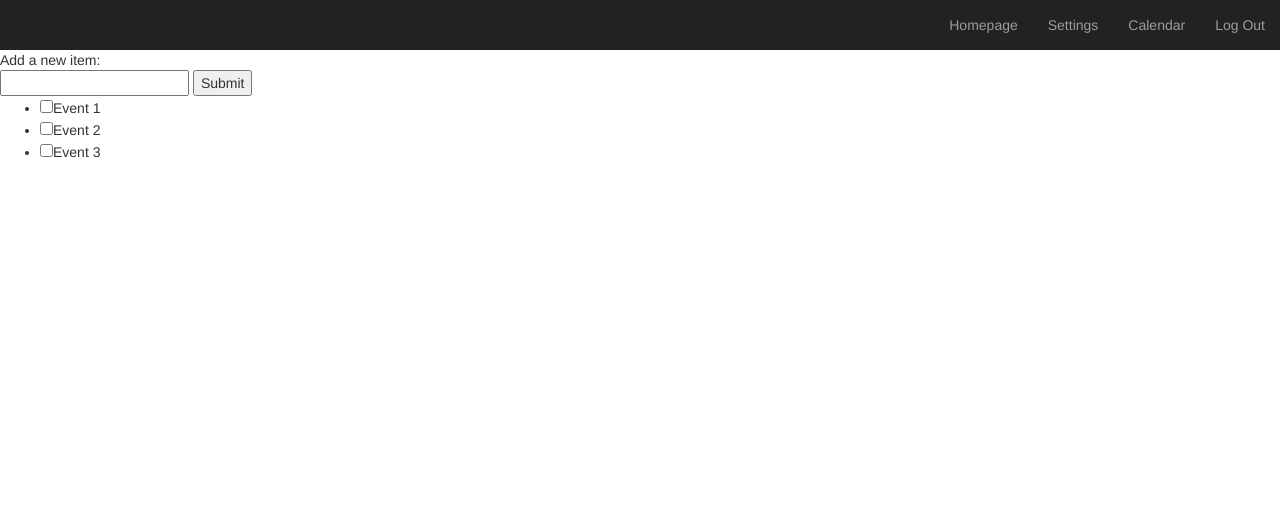
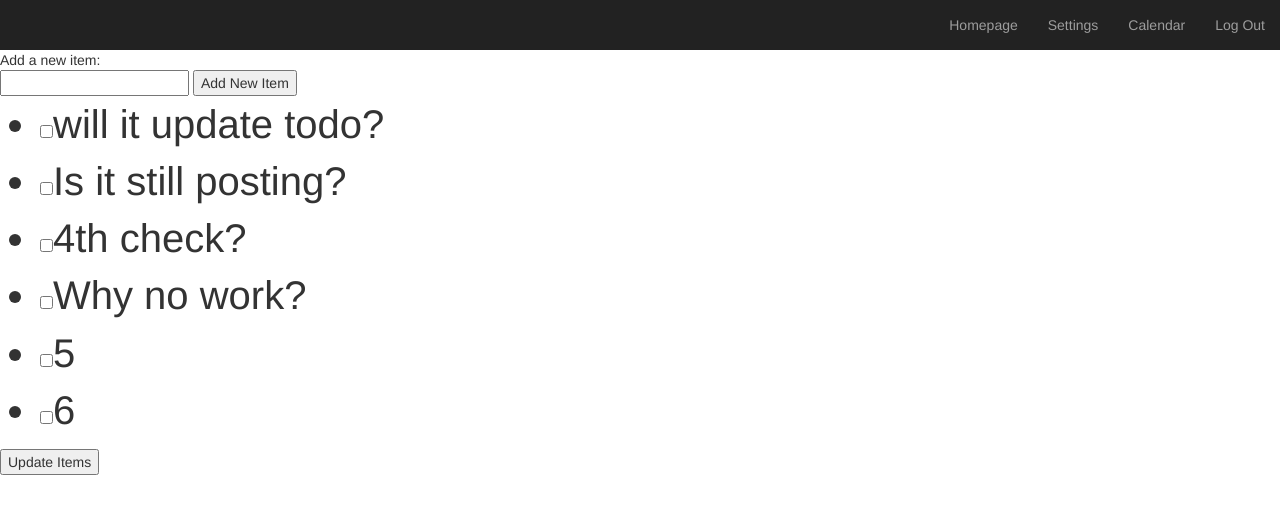
Before and after one commit to danieltran67/All-In-One-Agenda, a Flask app: page /dashboard in a window 1280 px wide. Shown: the top 514 px of the page. Run offline with Flask 2, Linux system fonts and the light colour scheme; a user stored in the database is signed in; data comes from the database, SQL or seed files in the repository; some libraries are stand-ins or nearby versions.

Commit message:
ToDo List finished except one error
TypeError: update() missing 1 required positional argument: 'id'

```diff
--- a/templates/dashboard.html
+++ b/templates/dashboard.html
@@ -29,15 +29,18 @@ Dashboard
       <ul class="dropdown-menu">
 --><div>
     <div>Add a new item:
-        <form action="/add" method="POST">
+        <form action="{{url_for('add') }}" method="POST">
           <input type="text" name = "todoitem">
-          <input type="submit">
+          <input type="submit" value = "Add New Item">
         </form>
       </div>
-      <ul>
-        <li><input type="checkbox">Event 1</li>
-        <li><input type="checkbox">Event 2</li>
-        <li><input type="checkbox">Event 3</li>
-      </ul>
+      <form action="{{ url_for('update') }}" method="Post">
+        <ul>
+          {% for todo in todos %}
+            <li style="font-size: 30pt"><input name="{{ todo.id }}" type="checkbox">{{ todo.text }}</li>
+          {% endfor %}
+        </ul>
+        <input type="submit" value="Update Items">
+      </form>
     </div>
 {% endblock %}
```
